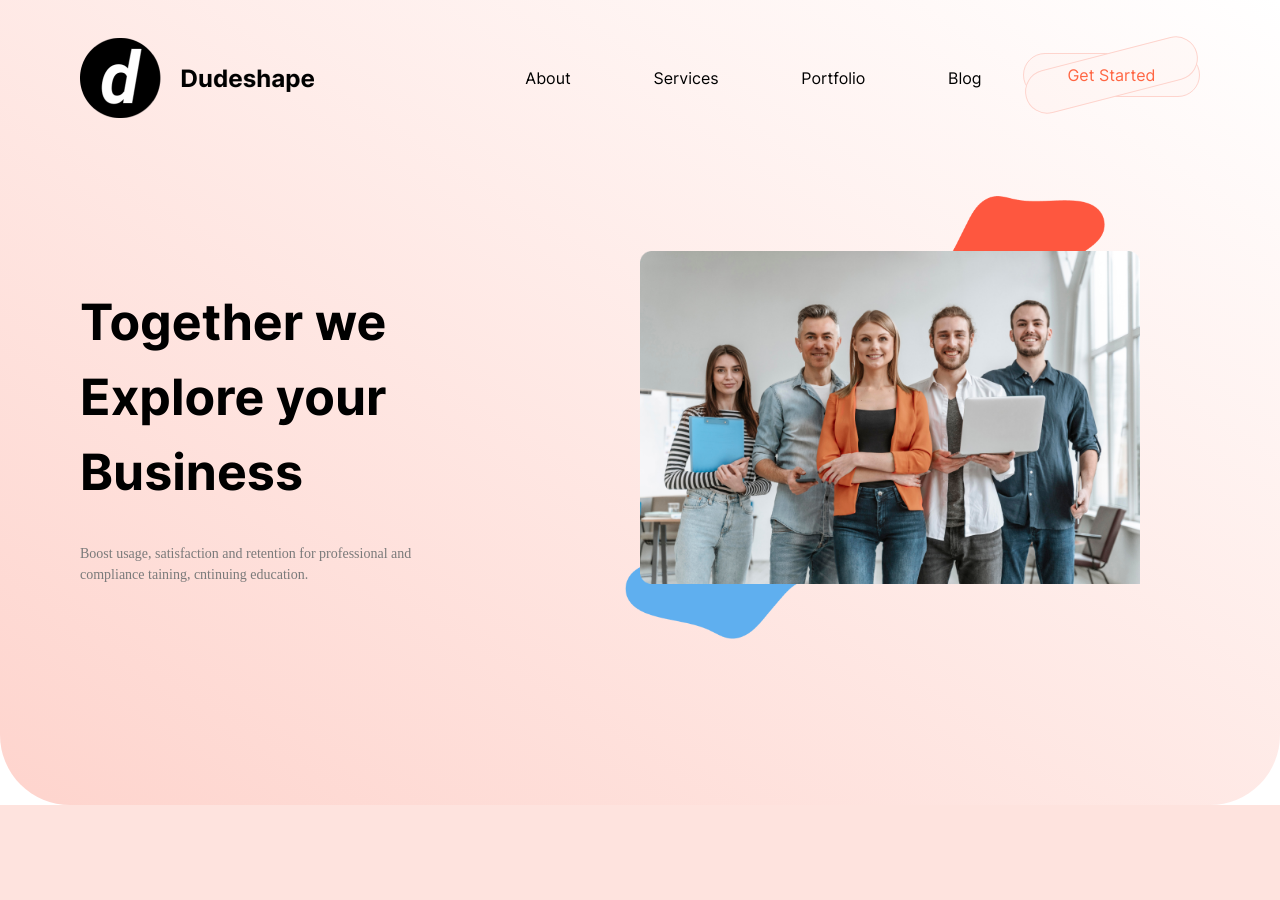
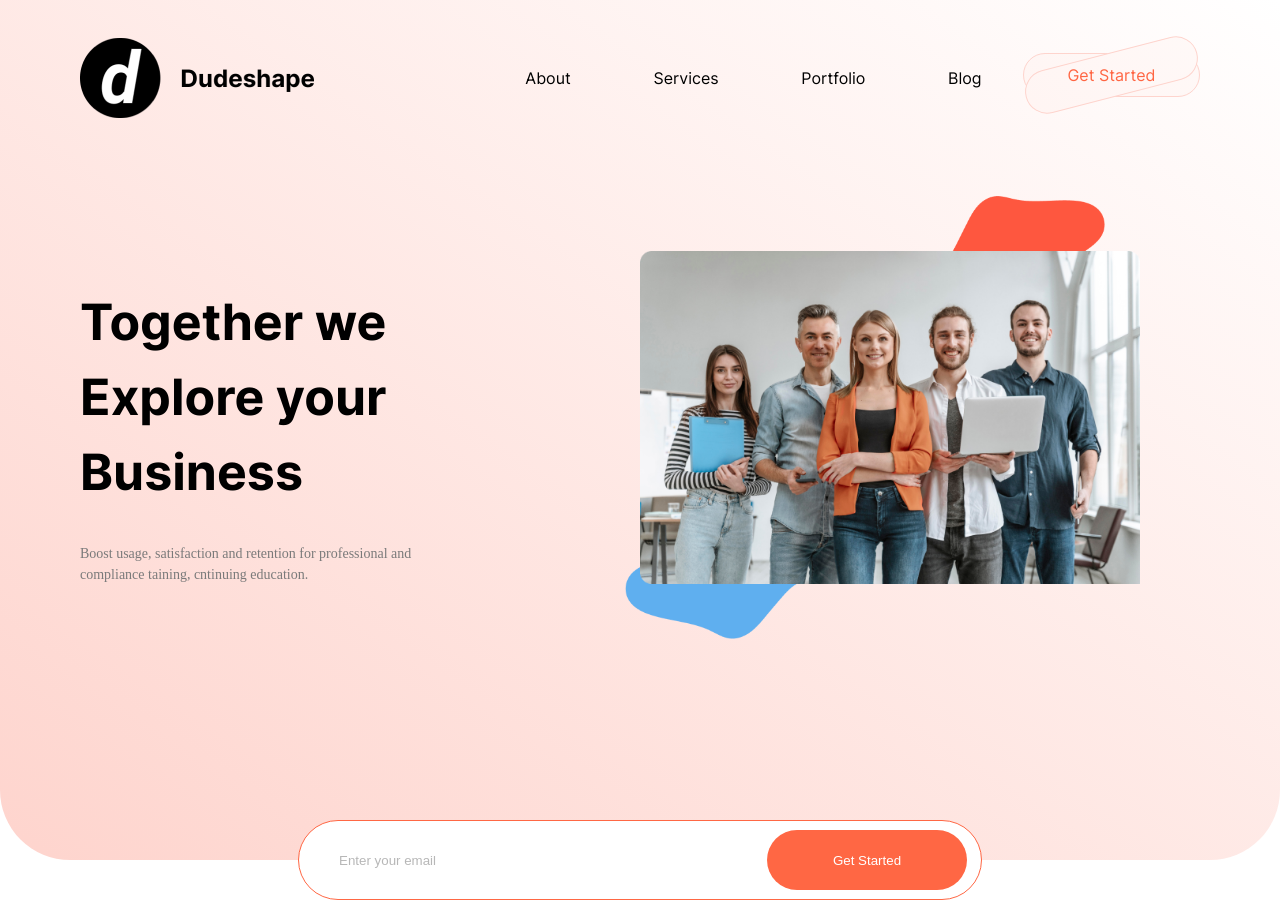
Before and after one commit to dworker863/Dudeshape, a web app: file assets/index.html in a window 1280 px wide. Before the commit the page ends 805 px from the top, so only its background shows below. Run offline with its HTML, style and script files only (its server is not run), Linux system fonts and the light colour scheme; some web fonts are replaced.

Commit message:
Desktop. Added callback form

```diff
--- a/assets/index.html
+++ b/assets/index.html
@@ -55,6 +55,12 @@
             <img src="images/header-photo.png " class="header-info__photo"></img>
           </div>
         </div>
+        <div class="callback">
+          <form action="" class="callback-form">
+            <input type="email" class="email" name="email" placeholder="Enter your email">
+            <button class="submit">Get Started</button>
+          </form>
+        </div>
       </div>
     </header>
   </body>
--- a/assets/scss/styles.scss
+++ b/assets/scss/styles.scss
@@ -4,6 +4,20 @@
 a {
   text-decoration: none;
   color: #000;
+}
+
+button {
+  outline: none;
+  border: none;
+}
+
+input {
+  outline: none;
+  border: none;
+
+  &:focus {
+    outline: none;
+  }
 }
 
 body {
@@ -13,8 +27,9 @@ body {
 }
 
 .header {
+  position: relative;
   height: 100vh;
-  min-height: 805px;
+  min-height: 860px;
   background: linear-gradient(to top right, #fed4cd, rgba(254, 212, 205, 0));
   border-bottom-left-radius: 70px;
   border-bottom-right-radius: 70px;
@@ -214,4 +229,42 @@ body {
   left: 0;
 }
 
+.callback {
+  font-family: Inter, serif;
+  font-weight: 400;
+  font-size: 14px;
+}
+
+.callback-form {
+  position: absolute;
+  left: 50%;
+  bottom: -40px;
+  transform: translate(-342px);
+}
+
+.email {
+  box-sizing: border-box;
+  width: 684px;
+  height: 80px;
+  padding: 30px 40px;
+  border-radius: 56px;
+  border: 1px solid #ff6744;
+
+  &::placeholder {
+    color: #7a7a7a;
+  }
+}
+
+.submit {
+  position: absolute;
+  top: 10px;
+  right: 15px;
+  width: 200px;
+  height: 60px;
+  cursor: pointer;
+  border-radius: 46px;
+  background-color: #ff6744;
+  color: #fff;
+}
+
 @import 'media';
```
Also changed, not shown: assets/css/styles.min.css.
